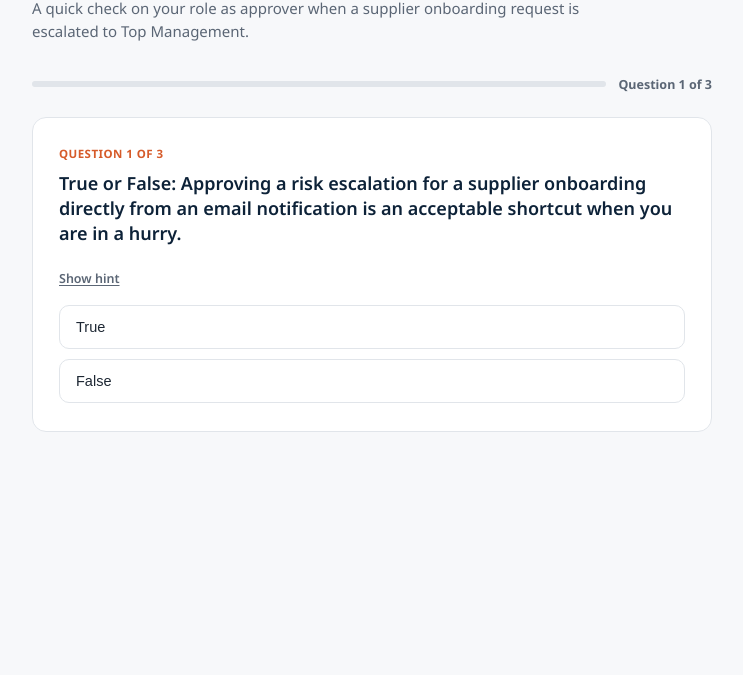
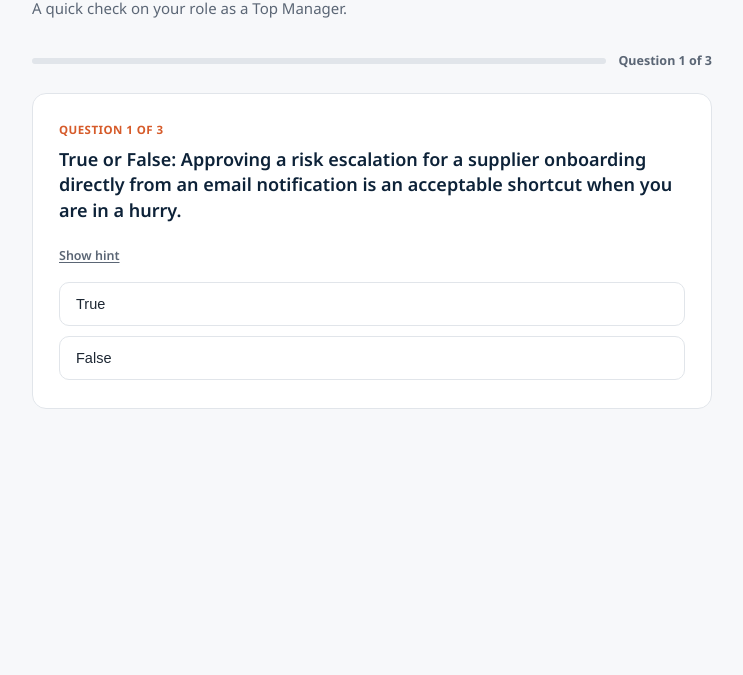
Before and after one commit to elhamghadaksaz1988-cell/Top-Manager-quizz, a plain HTML site: page index.html in a window 1280 px wide. Shown: the part 125-800 px from the top of the page, without its empty margins (268-1011 px from the left). Drawn offline with Linux system fonts and the light colour scheme.

Commit message:
Update index.html

```diff
--- a/index.html
+++ b/index.html
@@ -209,7 +209,7 @@
 
   <p class="eyebrow">For Approvers</p>
   <h1>Top Management Approver Quiz</h1>
-  <p class="subtitle">A quick check on your role as approver when a supplier onboarding request is escalated to Top Management.</p>
+  <p class="subtitle">A quick check on your role as a Top Manager.</p>
 
   <div class="progress-row">
     <div class="progress-track"><div class="progress-fill" id="progressFill" style="width:0%"></div></div>
```
